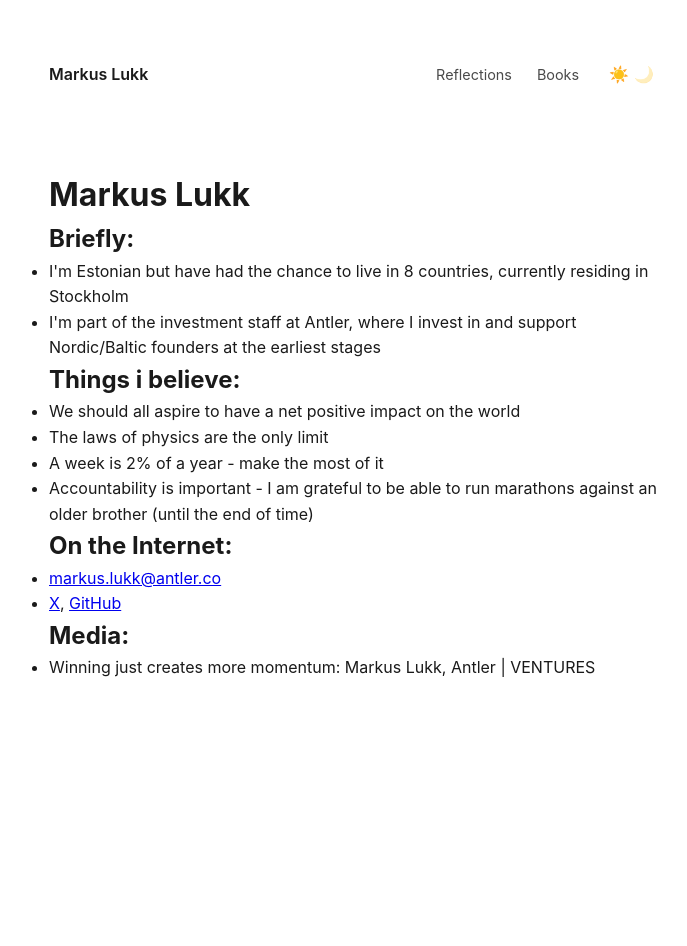
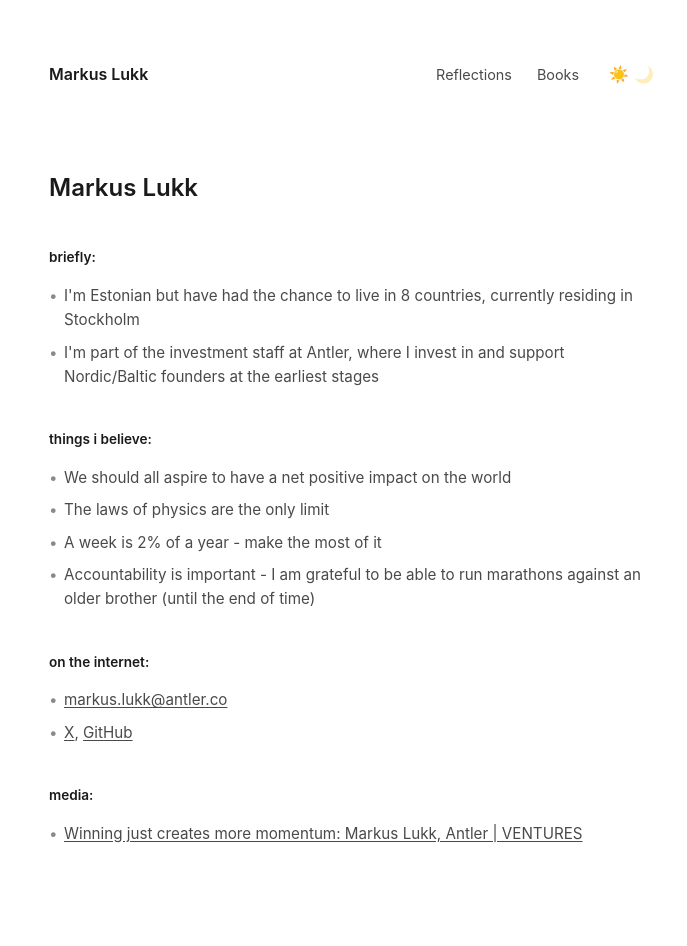
Before and after one commit to markuslukk/markuslukk.github.io, a Jekyll site: the page built from index.html, in a window 1280 px wide. Shown: the whole page, without its empty margins (286-973 px from the left). Built offline with Jekyll 4.4.1, drawn with Linux system fonts in a browser that asks for light colours; before the commit the page ends 900 px from its top, so only the background shows below that.

Commit message:
Update index.html

```diff
--- a/index.html
+++ b/index.html
@@ -15,40 +15,42 @@ title: Markus Lukk
     </nav>
   </header>
 
-  <h1 class="page-title">Markus Lukk</h1>
+  <div class="intro">
+    <h1>Markus Lukk</h1>
 
-  <section class="content-section">
-    <h2>Briefly:</h2>
-    <ul class="bio-list">
+    <div class="section">
+      <h2>briefly:</h2>
+      <ul>
         <li>I'm Estonian but have had the chance to live in 8 countries, currently residing in Stockholm</li>
         <li>I'm part of the investment staff at Antler, where I invest in and support Nordic/Baltic founders at the earliest stages</li>
       </ul>
-  </section>
+    </div>
 
-  <section class="content-section">
-    <h2>Things i believe:</h2>
-    <ul class="bio-list">
+    <div class="section">
+      <h2>things i believe:</h2>
+      <ul>
         <li>We should all aspire to have a net positive impact on the world</li>
         <li>The laws of physics are the only limit</li>
         <li>A week is 2% of a year - make the most of it</li>
         <li>Accountability is important - I am grateful to be able to run marathons against an older brother (until the end of time)</li>
       </ul>
-  </section>
+    </div>
 
-  <section class="content-section">
-    <h2>On the Internet:</h2>
-    <ul class="bio-list">
+    <div class="section">
+      <h2>on the internet:</h2>
+      <ul>
         <li><a href="mailto:markus.lukk@antler.co">markus.lukk@antler.co</a></li>
-      <li><a href="https://x.com/markuslukk">X</a>, <a href="https://github.com/markuslukk">GitHub</a></li>
+        <li><a href="https://x.com/yourusername">X</a>, <a href="https://github.com/markuslukk">GitHub</a></li>
       </ul>
-  </section>
+    </div>
 
-   <section class="content-section">
-    <h2>Media:</h2>
-    <ul class="bio-list">
-      <li>Winning just creates more momentum: Markus Lukk, Antler | VENTURES</li>
+    <div class="section">
+      <h2>media:</h2>
+      <ul>
+        <li><a href="#">Winning just creates more momentum: Markus Lukk, Antler | VENTURES</a></li>
       </ul>
-  </section>
+    </div>
+  </div>
 </div>
 
 <script src="/theme.js"></script>
```
Lines whose indentation alone changed are shown as unchanged.
